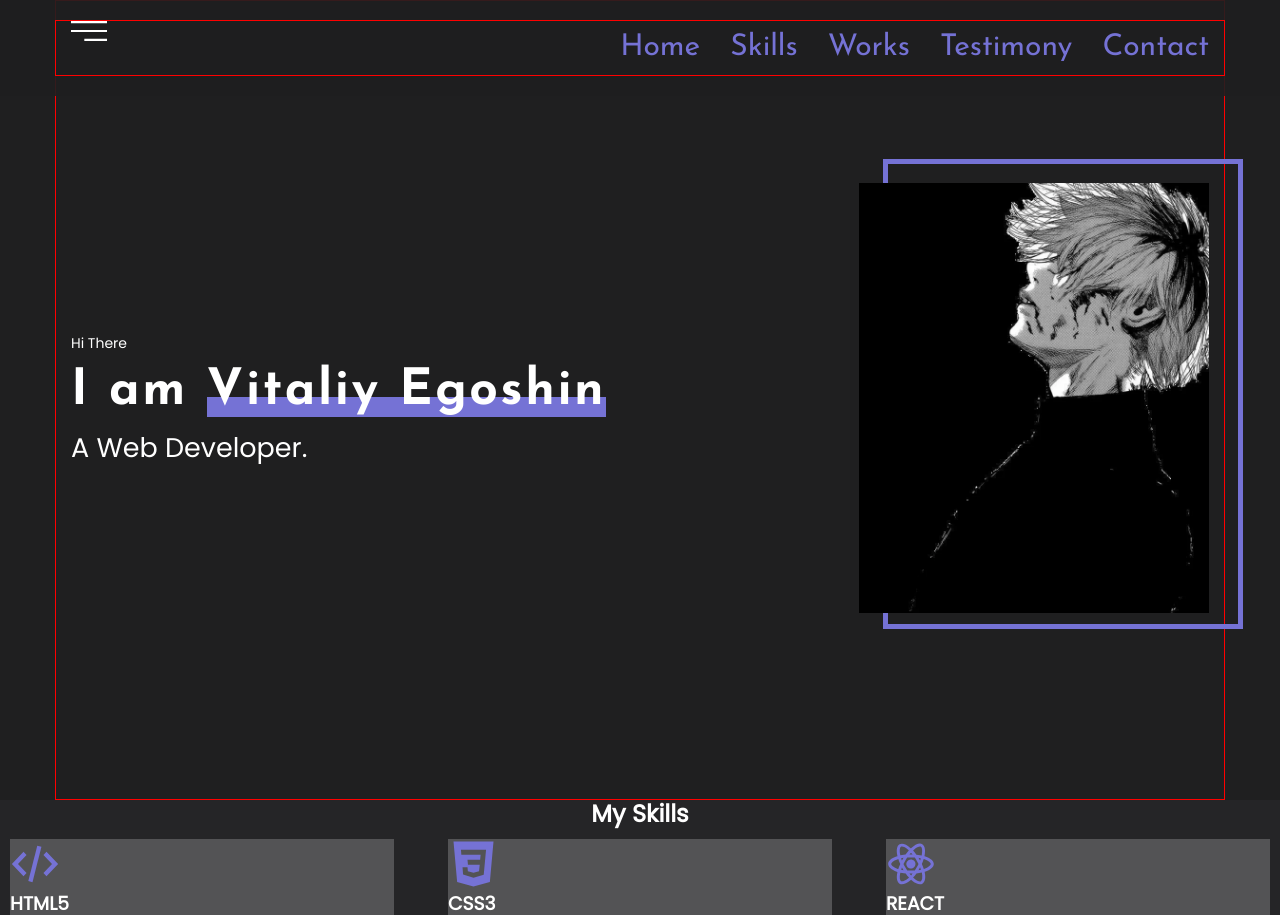
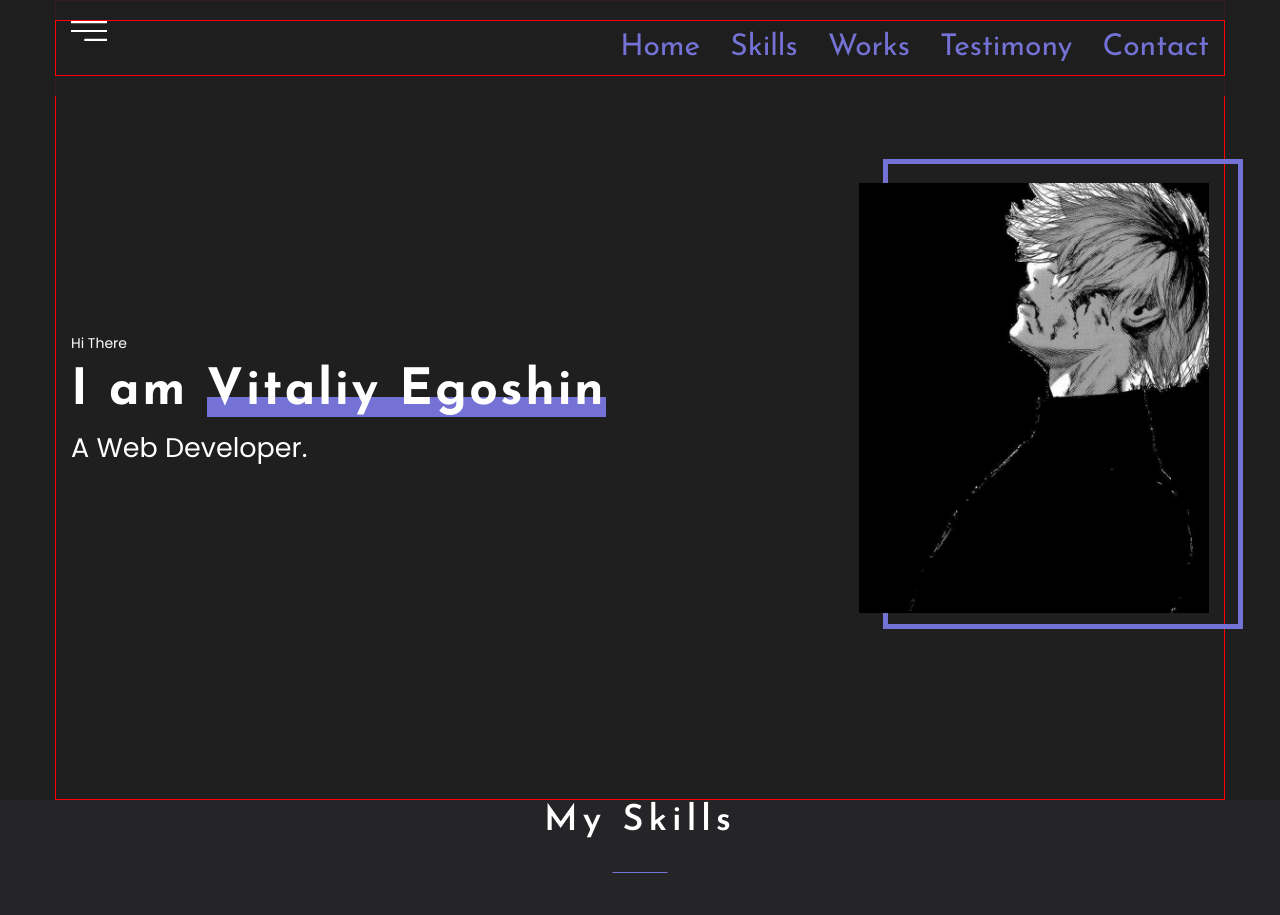
Before and after one commit to EgoshinVA/portfolio-start-project-main, a React app: page / in a window 1280 px wide. Shown: the top 915 px of the page. Built offline with nearby package versions, Linux system fonts and the light colour scheme.

Commit message:
Styling SectionTitle.tsx

```diff
--- a/src/components/SectionTitle.tsx
+++ b/src/components/SectionTitle.tsx
@@ -1,5 +1,6 @@
 import React from 'react';
 import styled from "styled-components";
+import {theme} from "../styles/Theme";
 
 type SectionTitlePropsType = {
     title: string
@@ -14,6 +15,23 @@ export const SectionTitle = (props: SectionTitlePropsType) => {
 };
 
 const StyledTitle = styled.h2`
-  color: #ffffff;
   text-align: center;
+  font-family: Josefin Sans, sans-serif;
+  font-size: 36px;
+  font-weight: 600;
+  letter-spacing: 5px;
+  position: relative;
+  margin-bottom: 90px;
+
+  &::before{
+    position: absolute;
+    display: inline-block;
+    content: '';
+    width: 55px;
+    height: 1px;
+    background-color: ${theme.colors.accent};
+    bottom: -30px;
+    left: 50%;
+    transform: translateX(-50%);
+  }
 `
```
